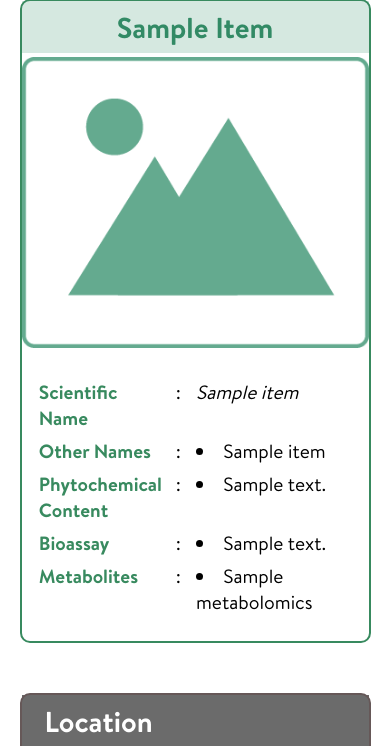
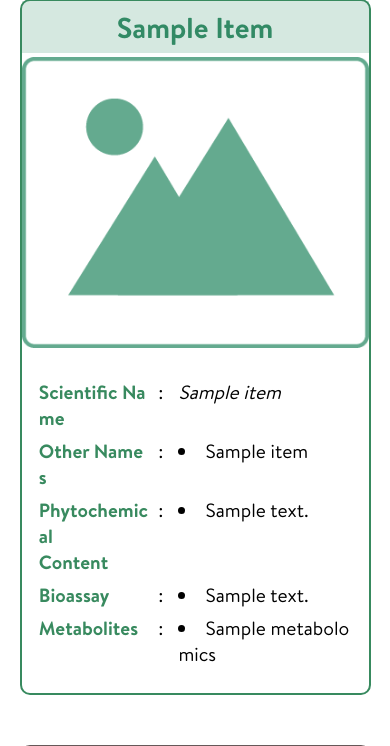
Before and after one commit to zakybilfagih/inpel, a Flask app: page /query/species/1 in a window 390 px wide. Shown: the part 295-1041 px from the top of the page. Run offline with Flask 2, Linux system fonts and the light colour scheme; a database or web service that is not in the repository returns one stand-in record (values such as "Sample title"); data that the repository does not hold is empty; some libraries are stand-ins or nearby versions.

Commit message:
word wrap

```diff
--- a/static/css/style.css
+++ b/static/css/style.css
@@ -3,6 +3,10 @@
 html,
 body {
     height: 100%;
+}
+
+td {
+    word-break: break-all;
 }
 
 ul {
@@ -484,10 +488,11 @@ input:-webkit-autofill:active {
     justify-content: space-between;
     margin: 0 auto;
     height: 100%;
+    column-gap: 40px;
 }
 
 .species__container > * {
-    flex-basis: 48%;
+    flex: 48%;
     margin-top: 50px;
 }
 
@@ -576,6 +581,7 @@ input:-webkit-autofill:active {
 
 .species__authinfo {
     padding: 1em 0;
+    margin-bottom: 40px;
     background: #f8f8f9;
     border: 2px #665858 solid;
     border-radius: 10px;
@@ -911,3 +917,9 @@ li[data-tab-target="#newuser"]:before {
         flex-direction: column;
     }
 }
+
+@media only screen and (max-width: 990px) {
+    .species__container {
+        flex-direction: column;
+    }
+}
```
